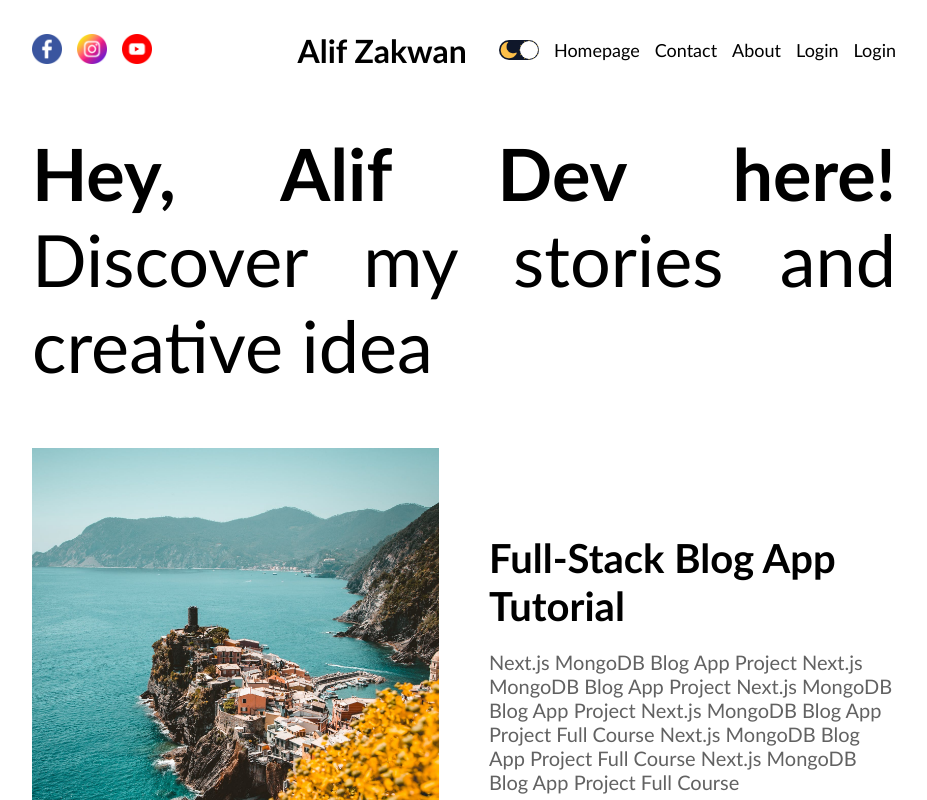
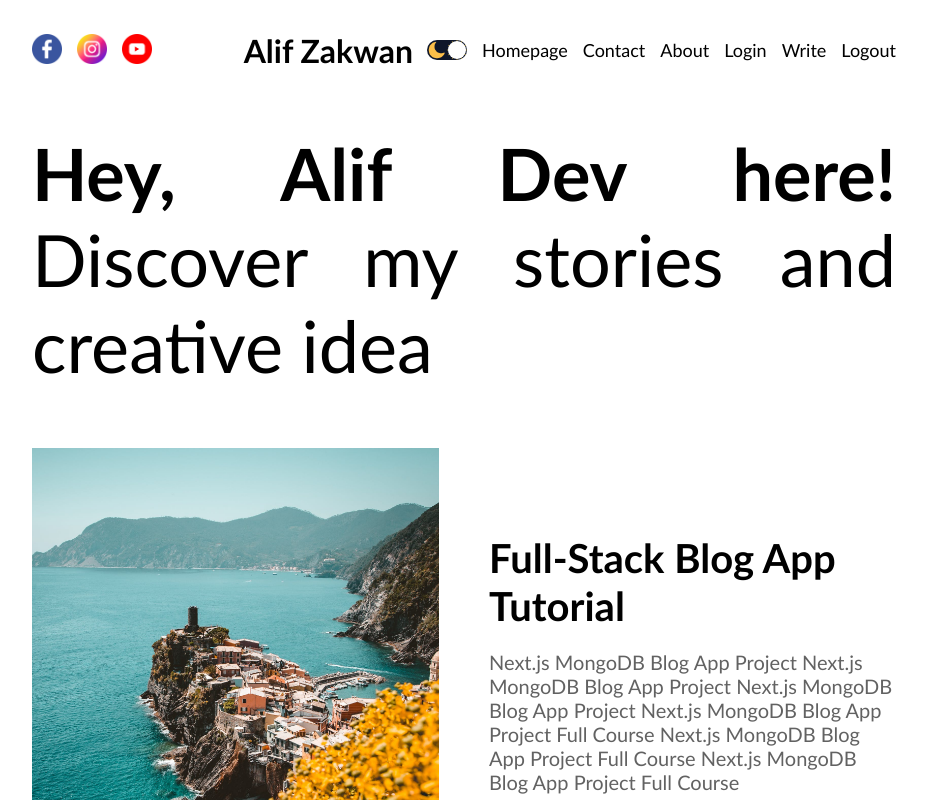
Before and after one commit to alifzwan/NextJS-blog-app, a Next.js app: page / in a window 1280 px wide. Shown: the top 800 px of the page, without its empty margins (176-1103 px from the left). Built offline with nearby package versions, Linux system fonts and the light colour scheme.

Commit message:
added write route

```diff
--- a/src/components/authLinks/AuthLinks.jsx
+++ b/src/components/authLinks/AuthLinks.jsx
@@ -7,15 +7,19 @@ import Link from 'next/link'
 const AuthLinks = () => {
 
   const [open, setOpen] = useState(false)
-  const status ="notauthenticated";
+  const status ="authenticated";
 
   return (
       <>
           {status === "notauthenticated" ? (
-            <Link href="/login" className={styles.link}>Login</Link>
+            <Link href="/login" className={styles.link}>
+              Login
+            </Link>
           ):(
           <>
-          <Link href="/write">Write</Link>
+            <Link href="/write">
+              Write
+            </Link>
           <span className={styles.link}>Logout</span>
           </>
           )}
```
